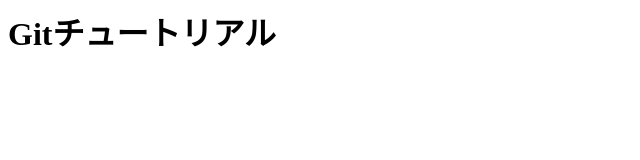
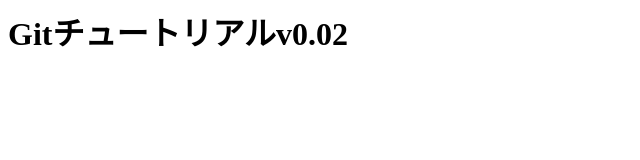
Before and after one commit to k-batayan/git_tutorial, a plain HTML site: page index.html in a window 1280 px wide. Shown: the whole page, without its empty margins (0-640 px from the left). Drawn offline with Linux system fonts and the light colour scheme.

```diff
--- a/index.html
+++ b/index.html
@@ -1 +1 @@
-<h1>Gitチュートリアル<h1>
+<h1>Gitチュートリアルv0.02<h1>
```
